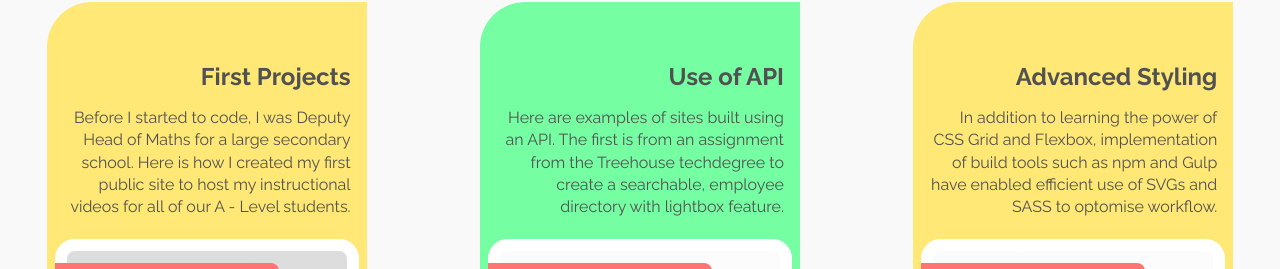
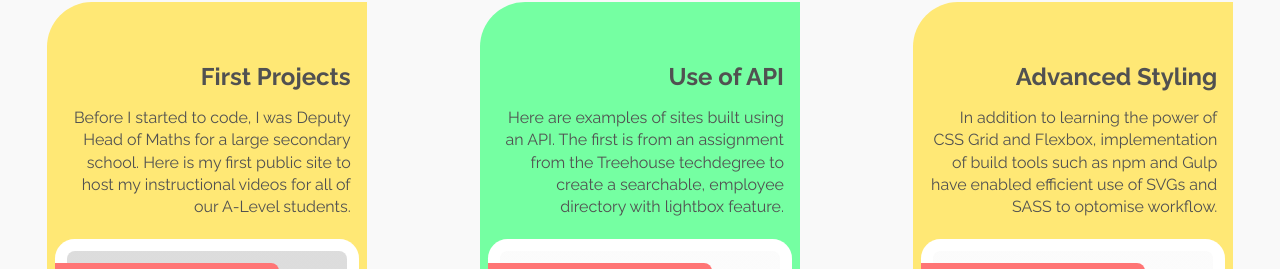
Before and after one commit to josephclander/portfolio-jan2021, a website: page app/index.html in a window 1280 px wide. Shown: the part 680-949 px from the top of the page. Drawn offline with nearby package versions, Linux system fonts and the light colour scheme; files that its build step writes are made by us from their sources.

Commit message:
Edit first projects first textbox

```diff
--- a/app/index.html
+++ b/app/index.html
@@ -78,8 +78,8 @@
         <div class="project-folder__text-box">
           <p>
             Before I started to code, I was Deputy Head of Maths for a large
-            secondary school. Here is how I created my first public site to host
-            my instructional videos for all of our A - Level students.
+            secondary school. Here is my first public site to host my
+            instructional videos for all of our A-Level students.
           </p>
         </div>
         <a
```
